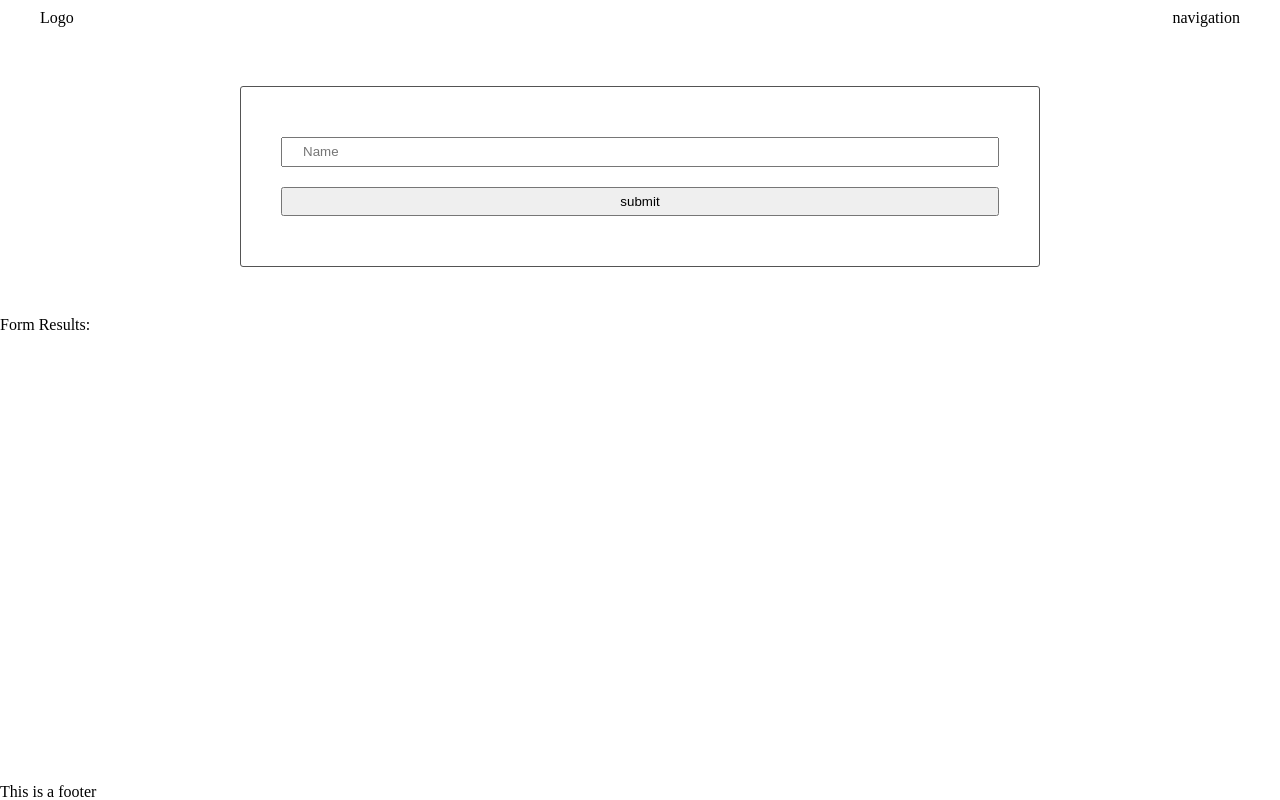
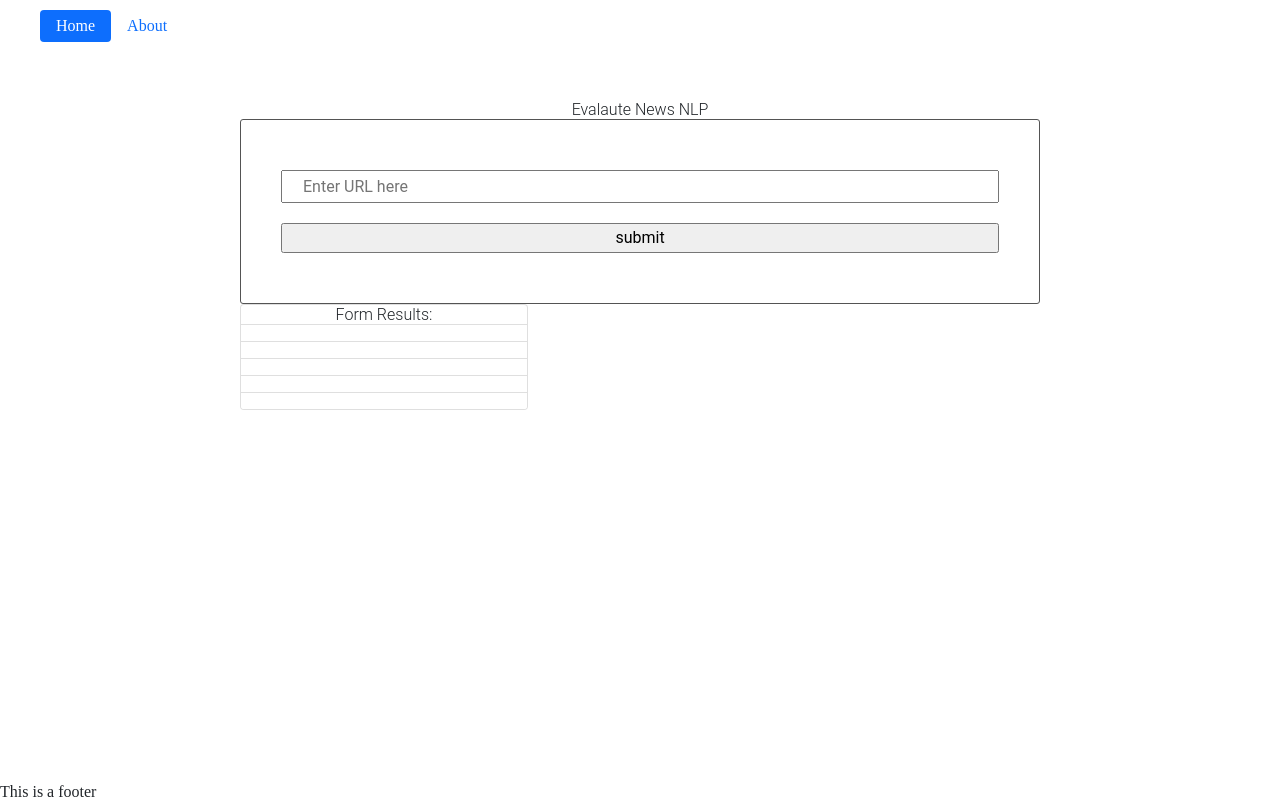
Before and after one commit to radwansalem2030/radwan-evaluate-news-nlp, a website built with webpack: page src/client/views/index.html in a window 1280 px wide. Built offline with nearby package versions, Linux system fonts and the light colour scheme.

Commit message:
31-12-2021

```diff
--- a/src/client/index.js
+++ b/src/client/index.js
@@ -2,7 +2,6 @@ import { checkUrl } from './js/urlChecker'
 import { handleSubmit } from './js/formHandler'
 
 console.log(checkUrl);
-
 // alert("I EXIST")
 // console.log("CHANGE!!");
 
--- a/src/client/js/formHandler.js
+++ b/src/client/js/formHandler.js
@@ -1,31 +1,40 @@
 function handleSubmit(event) {
     event.preventDefault()
 
-    // check what text was put into the form field
     let formText = document.getElementById('url').value
-    if(Client.checkUrl(formText)){
-    console.log("::: Form Submitted :::")
-    fetch('http://localhost:8080/api', {
-        method: 'POST',
-        mode: 'cors',
-        headers: {
-            'Content-Type': 'application/json',
-        },
-        body: JSON.stringify({text: input_url[0].value})
-    })
-    //fetch('http://localhost:8080/test')
-    .then(res => res.json())
+    if(Client.checkUrl(formText)) {
+    postForserver('http://localhost:8081/api', {url: formText})
+
     .then(function(res) {
-        document.getElementById('polarity').innerHTML = 'Polarity: '+polarityChecker(res.score_tag);
+        document.getElementById('model').innerHTML = `Model:  ${res.model}`;
         document.getElementById("agreement").innerHTML = `Agreement: ${res.agreement}`;
         document.getElementById("subjectivity").innerHTML = `Subjectivity: ${res.subjectivity}`;
         document.getElementById("confidence").innerHTML = `Confidence: ${res.confidence}`;
         document.getElementById("irony").innerHTML = `Irony: ${res.irony}`;
     })
     } else {
-        alert('invalid URL, please try with a valid URL.');
+        alert('Not valid URL, try again with a valid URL.');
     }
 }
 
+const postForserver = async (url = "", data = {}) => {
+    console.log('ResultIS:', data);
+    const response = await fetch(url, {
+        method: 'POST',
+        credentials: 'same-origin',
+        mode: 'cors',
+        headers: {
+        'Content-Type': 'application/json',
+        },
+        body: JSON.stringify(data)
+    });
+    try {
+        const dataNew = await response.json();
+        console.log('Data From Server:', dataNew)
+        return dataNew;
+    } catch (error) {
+        console.log('error', error);
+    }
+};
 
 export { handleSubmit }
--- a/src/client/js/urlChecker.js
+++ b/src/client/js/urlChecker.js
@@ -1,5 +1,5 @@
 /*Reference
-5. https://stackoverflow.com/a/5717133/6483379
+https://stackoverflow.com/a/5717133/6483379
 */
 function checkUrl(inputForm) {
     var pattern = new RegExp('^(https?:\\/\\/)?'+ // protocol
--- a/src/client/styles/base.scss
+++ b/src/client/styles/base.scss
@@ -6,9 +6,14 @@ body {
 
 main {
     flex: 2;
+    flex: 2;
+    justify-content: center;
+    text-align: center;
+    margin: 2rem;
+    font: 300 1rem "Roboto", sans-serif;
 }
 
 section {
     max-width: 800px;
-    margin: 50px auto;
+    margin: 1rem auto;
 }
--- a/src/client/views/index.html
+++ b/src/client/views/index.html
@@ -2,42 +2,42 @@
 <html lang="en" dir="ltr">
     <head>
         <meta charset="utf-8">
+        <link href="https://cdn.jsdelivr.net/npm/bootstrap@5.1.3/dist/css/bootstrap.min.css" rel="stylesheet" integrity="sha384-1BmE4kWBq78iYhFldvKuhfTAU6auU8tT94WrHftjDbrCEXSU1oBoqyl2QvZ6jIW3" crossorigin="anonymous">
         <title>Radwan-Evalaute-News-NLP</title>
-        <!-- <link rel="stylesheet" href="/styles/resets.scss">
-        <link rel="stylesheet" href="/styles/base.scss">
-        <link rel="stylesheet" href="/styles/header.scss">
-        <link rel="stylesheet" href="/styles/form.scss">
-        <link rel="stylesheet" href="/styles/footer.scss"> -->
     </head>
 
     <body>
-
         <header>
-            <div class="">
-                Logo
-            </div>
-            <div class="">
-                navigation
-            </div>
+            <ul class="nav nav-pills nav-fill">
+                <li class="nav-item">
+                  <a class="nav-link active" href="#">Home</a>
+                </li>
+                <li class="nav-item">
+                  <a class="nav-link" href="#">About</a>
+                </li>
+              </ul>
         </header>
-
     <main>
         <section>
-                <form class="" onsubmit="return handleSubmit(event)">
-                    <input id="name" type="text" name="input" value="" onblur="onBlur()" placeholder="Name">
-                    <input type="submit" name="" value="submit" onclick="return handleSubmit(event)" onsubmit="return handleSubmit(event)">
+            <h1>
+                Evalaute News NLP
+             </h1>
+        <form class="" onsubmit="return Client.handleSubmit(event)">
+            <input id="url" type="text" name="input" value="" placeholder="Enter URL here">
+            <input type="submit" name="" value="submit" onclick="return Client.handleSubmit(event)" onsubmit="return handleSubmit(event)">
         </form>
-                </section>
+            <div class="card" style="width: 18rem;">
                 <strong>Form Results:</strong>
-                    <div id="polarity"></div>
-                    <div id="agreement"></div>
-                    <div id="subjectivity"></div>
-                    <div id="confidence"></div>
-                    <div id="irony"></div>
-                </section>
+                <ul class="list-group list-group-flush">
+                    <li class="list-group-item" id="model"></li>
+                    <li class="list-group-item" id="agreement"></li>
+                    <li class="list-group-item" id="subjectivity"></li>
+                    <li class="list-group-item" id="confidence"></li>
+                    <li class="list-group-item" id="irony"></li>
+                </ul>
+            </div>
         </section>
     </main>
-
         <footer>
             <p>This is a footer</p>
         </footer>
```
Also changed, not shown: src/server/index.js (+11 -8 lines), test/testFormHandler.spec.js (added, +12 -0 lines), test/testHandleClick.spec.js (added, +5 -0 lines), test/testUrlChecker.spec.js (added, +16 -0 lines). Lines whose indentation alone changed are shown as unchanged.
